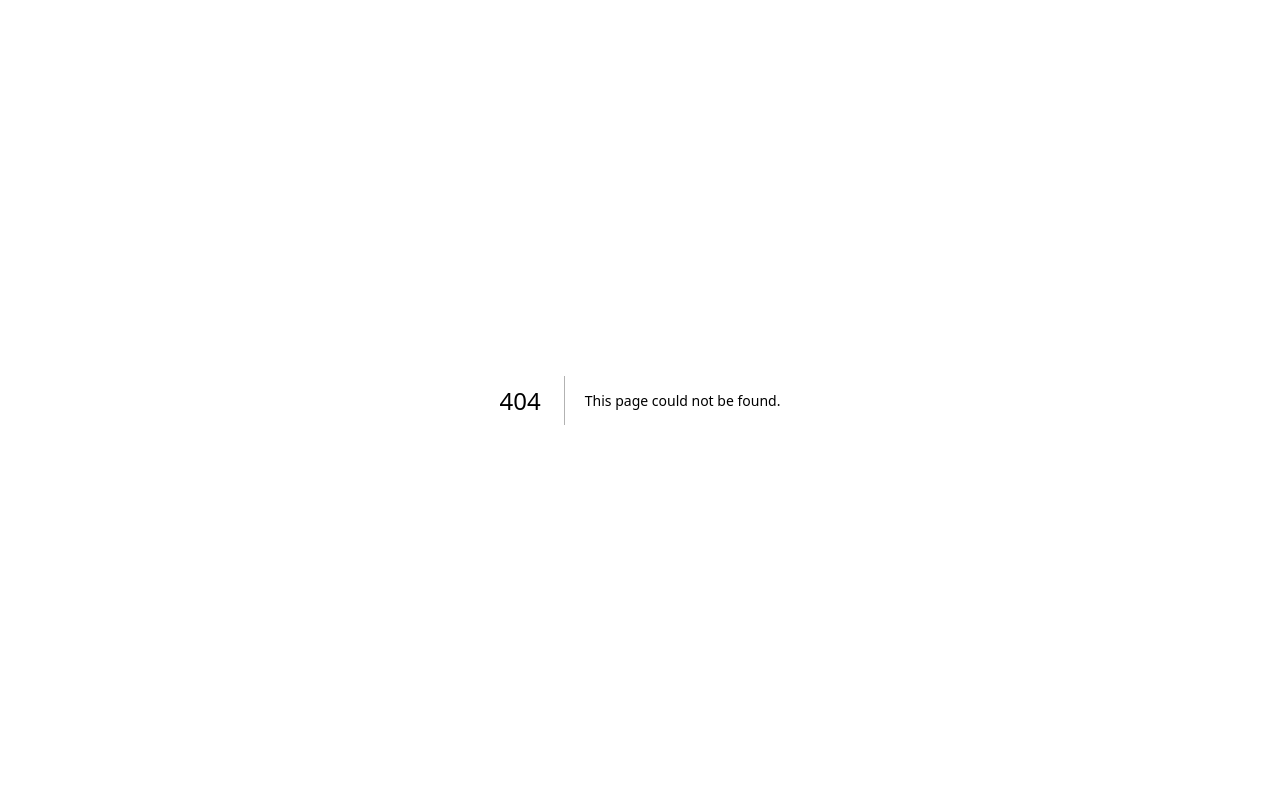
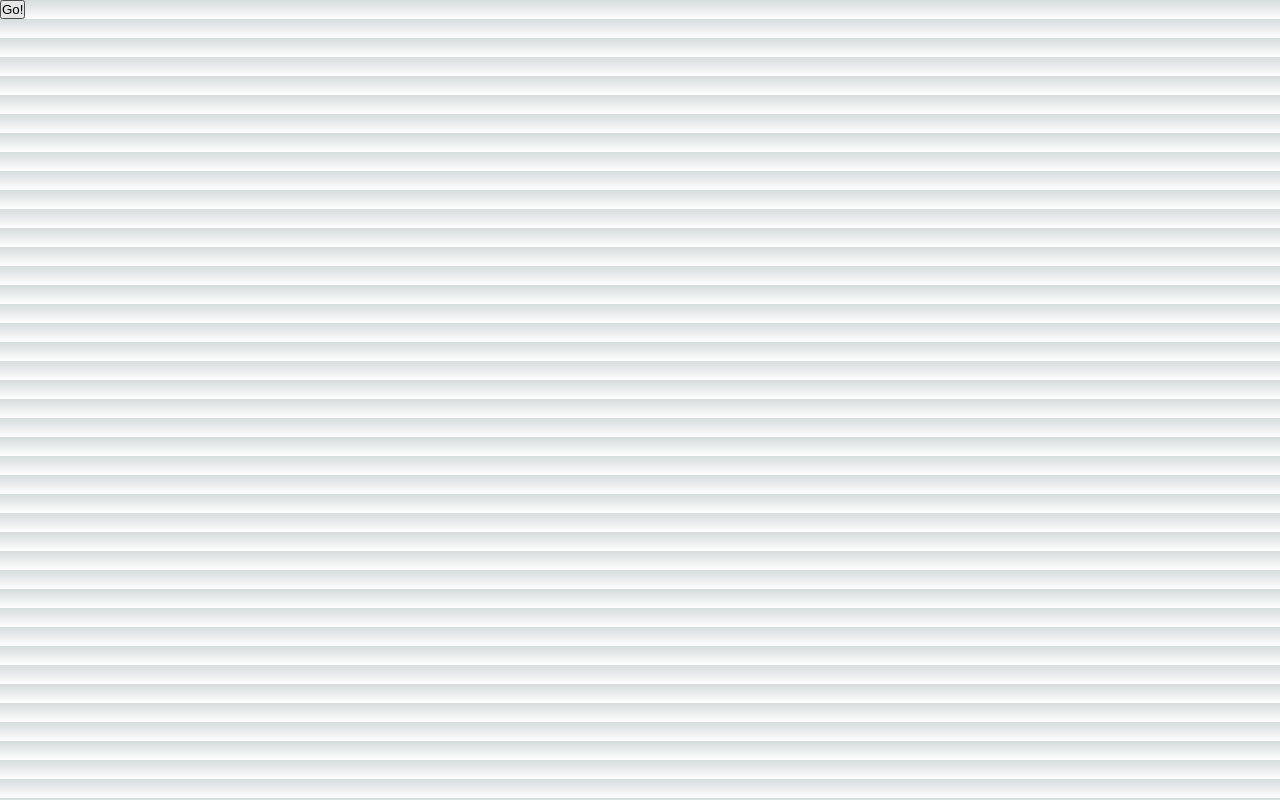
Before and after one commit to estlillo/exe-random, a Next.js app: page /components/Opcion in a window 1280 px wide. Before the commit this address had no page. Built offline with nearby package versions, Linux system fonts and the light colour scheme.

Commit message:
git inicial

```diff
--- /dev/null
+++ b/src/pages/components/Opcion.jsx
@@ -0,0 +1,74 @@
+import React, { useState, useEffect } from 'react';
+
+export default function Opcion({
+  tiempoMaximo = 10,
+  index,
+  line
+}) {
+
+const [tiempo, setTiempo] = useState("");
+const [isCounting, setIsCounting] = useState(false);
+const [finished, setFinished] = useState(false);
+const [remainingSeconds, setRemainingSeconds] = useState(0);
+
+ const handleCountdown = () => {
+    setIsCounting(true);
+    // Iniciar la cuenta regresiva de 10 minutos (600 segundos)
+    let minutos = tiempoMaximo;
+    let seconds = minutos * 60;
+
+    const countdownInterval = setInterval(() => {
+      const minutes = Math.floor(seconds / 60);
+      const remainingSeconds = seconds % 60;
+      setRemainingSeconds(remainingSeconds);
+      // Actualizar la cuenta regresiva en el estado o en algún otro lugar necesario
+      // ...
+      if (seconds <= 0) {
+        clearInterval(countdownInterval);
+        setFinished(true);
+        // Realizar acciones adicionales cuando se complete el contador
+        // ...
+      } else {
+        seconds--;
+      }
+
+      setTiempo(getFormatoReloj(minutes)+":"+getFormatoReloj(remainingSeconds));
+    }, 1000);
+  };
+
+  const getFormatoReloj = (n) => {
+    return (n < 10 ? "0" : "") + n;
+  }
+
+return (
+  <>
+  <li key={index} style={{
+    display:"flex",
+    flexDirection: "row",
+    justifyContent: "flex-start",
+    alignItems:"center",
+    alignContent:"flex-start",
+  }}>
+
+
+
+  <div className="card" style={{width: "18rem"}}>
+  <div className="card-body">
+    <h5 className="card-title">{line}</h5>
+
+    <h4 className="card-subtitle mb-2 text-muted">
+    <button className="btn btn-success btn-sm" onClick={handleCountdown} disabled={isCounting}>Go!</button>
+      <span style={{
+        marginLeft: "10px",
+      }}>{tiempo}</span></h4>
+    <p className="card-text">
+      {finished && <p style={{color:'red'}}>Terminado</p>}
+      {isCounting && !finished && <p style={{color:'green'}}>En Tiempo</p>}
+    </p>
+  </div>
+</div>
+
+  </li>
+  </>
+);
+}
```
